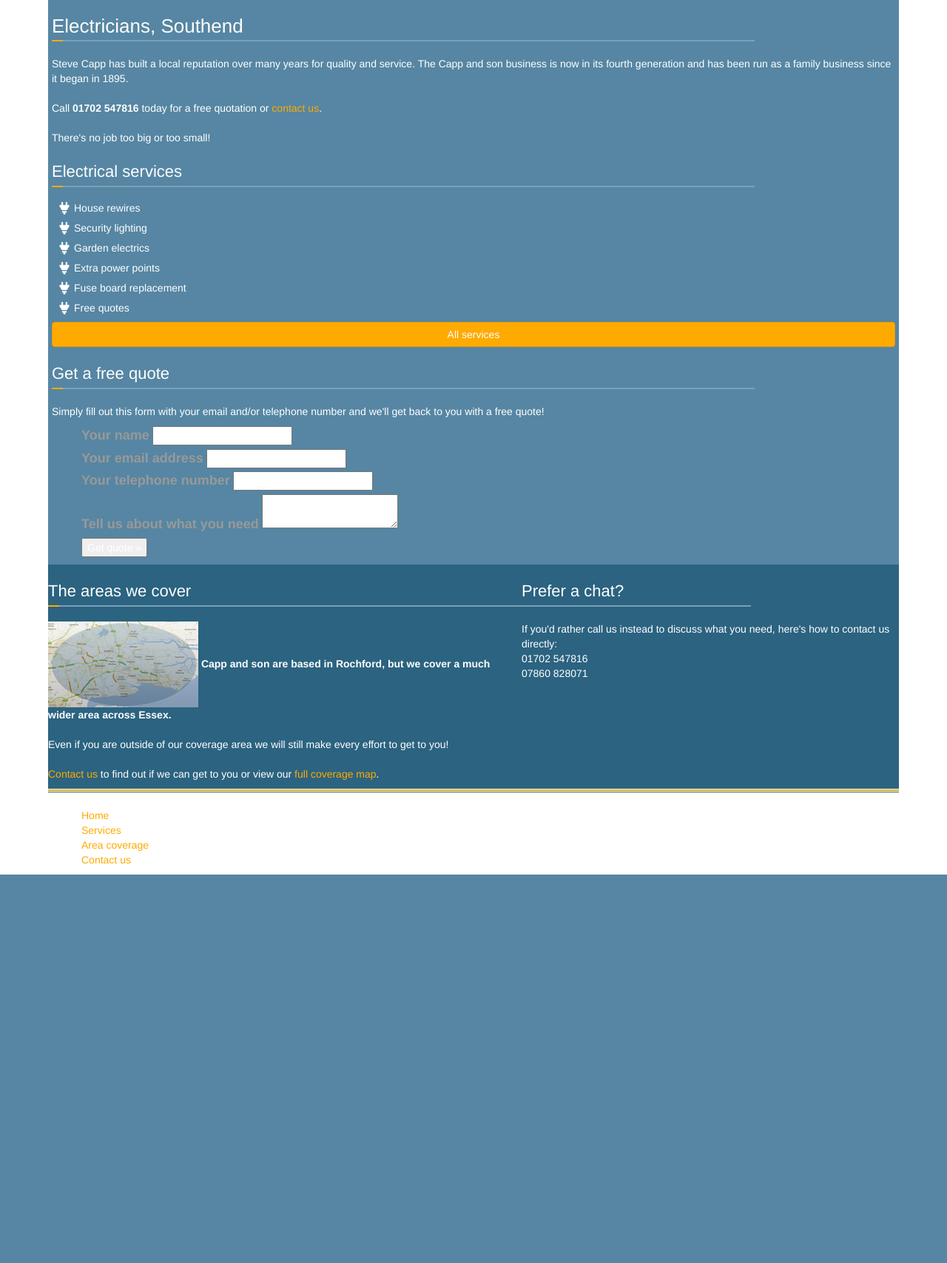
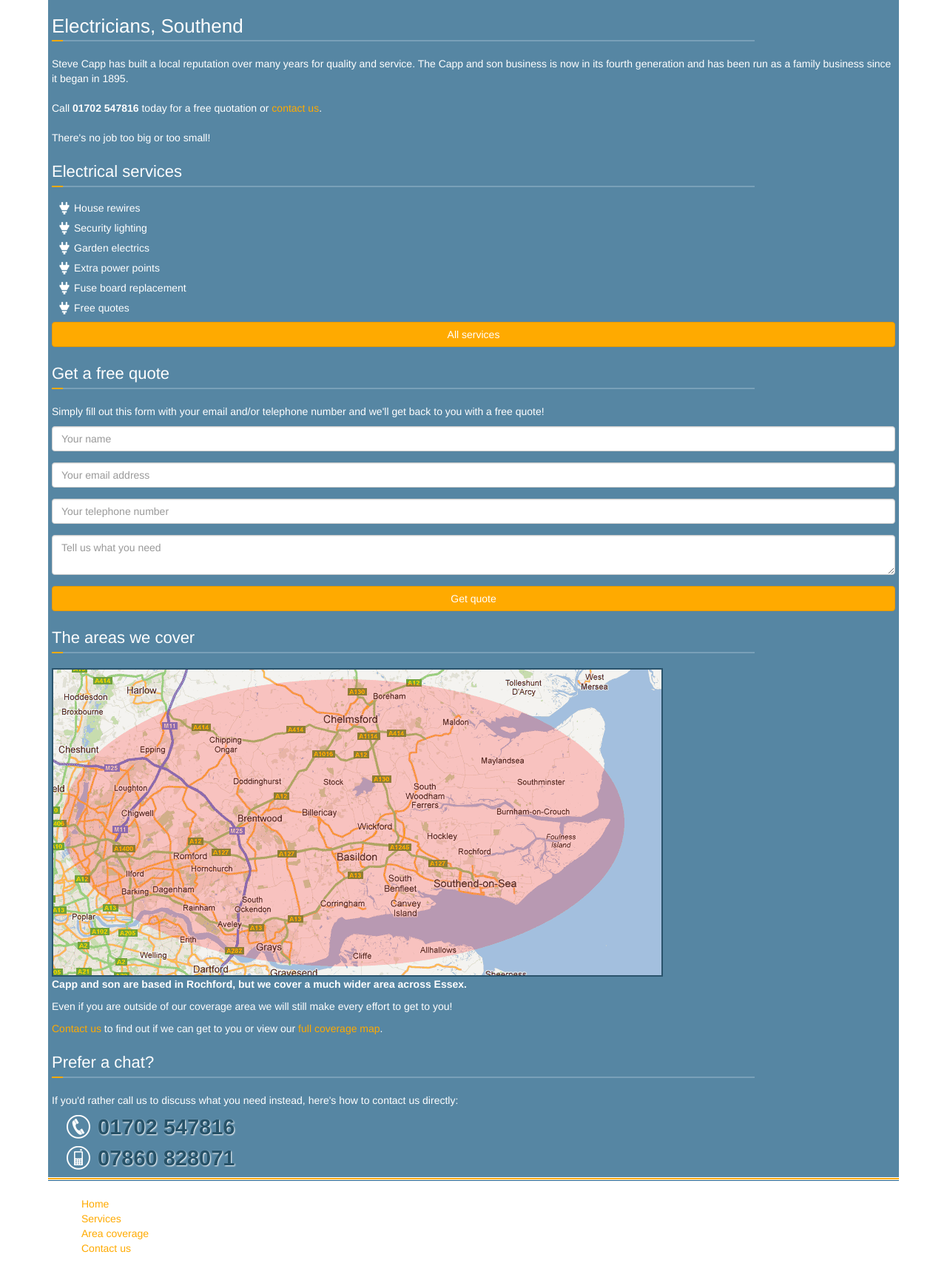
Before and after one commit to xurion/cappandson.co.uk, a PHP site: page /dist/index.html in a window 1280 px wide. Shown: the part 232-1939 px from the top of the page at 74% size. Before the commit the page ends 1414 px from the top, so only its background shows below. Run offline with PHP 8.4, Linux system fonts and the light colour scheme; some libraries are stand-ins or nearby versions.

Commit message:
Finished xs layout for index.

```diff
--- a/dist/index.html
+++ b/dist/index.html
@@ -79,7 +79,7 @@
         </ul>
         <a href="services.html" class="btn btn-primary btn-block">All services</a>
 
-        <div id="quoteForm">
+        <div class="quote-form">
 
             <h2>Get a free quote</h2>
 
@@ -87,71 +87,55 @@
 
             <form action="/quote.php" method="post">
 
-                <ul>
+                <div class="form-group">
+                    <input type="text" class="form-control" placeholder="Your name" name="name" required>
+                </div>
 
-                    <li>
-                        <label for="name">Your name</label>
-                        <input type="text" id="name" name="name">
-                    </li>
+                <div class="form-group">
+                    <input type="email" class="form-control" placeholder="Your email address" name="email" required>
+                </div>
 
-                    <li>
-                        <label for="email">Your email address</label>
-                        <input type="text" id="email" name="email">
-                    </li>
+                <div class="form-group">
+                    <input type="telephone" class="form-control" placeholder="Your telephone number" name="phone" required>
+                </div>
 
-                    <li>
-                        <label for="phone">Your telephone number</label>
-                        <input type="text" id="phone" name="phone">
-                    </li>
+                <div class="form-group">
+                    <textarea class="form-control" placeholder="Tell us what you need" name="enquiry" required></textarea>
+                </div>
 
-                    <li>
-                        <label for="enquiry">Tell us about what you need</label>
-                        <textarea id="enquiry" name="enquiry"></textarea>
-                    </li>
-
-                    <li class="submitButtonWrapper">
-                        <button class="submitButton">
-                            <span>Get quote &raquo;</span>
-                        </button>
-                    </li>
-
-                </ul>
+                <button type="submit" class="btn btn-primary btn-block">Get quote</button>
 
                 <input type="hidden" name="origin" value="">
 
             </form>
 
         </div>
-    </div>
-</div>
-
-<div class="row">
 
         <div class="areas-we-cover">
 
             <h2>The areas we cover</h2>
 
-        <p class="areas-description">
-            <a href="area-coverage.html"><img src="images/map-thumb.jpg" width="203" height="116" alt="The areas we cover" class="mapThumb"></a>
-            <strong>Capp and son are based in Rochford, but we cover a much wider area across Essex.</strong><br><br>
-            Even if you are outside of our coverage area we will still make every effort to get to you!<br><br>
-            <a href="contact-us.html">Contact us</a> to find out if we can get to you or view our <a href="area-coverage.html">full coverage map</a>.</p>
+            <a href="area-coverage.html"><img src="images/map.gif" alt="The areas we cover" class="map-thumbnail img-responsive"></a>
+            <p><strong>Capp and son are based in Rochford, but we cover a much wider area across Essex.</strong></p>
+            <p>Even if you are outside of our coverage area we will still make every effort to get to you!</p>
+            <p><a href="contact-us.html">Contact us</a> to find out if we can get to you<span class="hidden-xs"> or view our <a href="area-coverage.html">full coverage map</a></span>.</p>
 
         </div>
 
-    <div id="preferAChat">
+        <div class="prefer-a-chat">
 
             <h2>Prefer a chat?</h2>
 
-        If you'd rather call us instead to discuss what you need, here's how to contact us directly:
+            <p>If you'd rather call us to discuss what you need instead, here's how to contact us directly:</p>
 
-        <ul class="contactNumbers">
-            <li class="landline">01702 547816</li>
-            <li class="mobile">07860 828071</li>
+            <ul class="contact-numbers">
+                <li class="contact-number landline">01702 547816</li>
+                <li class="contact-number mobile">07860 828071</li>
             </ul>
 
         </div>
 
+    </div>
 </div>
 
                 </div>
--- a/src/less/main.less
+++ b/src/less/main.less
@@ -150,80 +150,12 @@ ul.bulleted li {
     }
 }
 
-.quote-form {
-
-    float: left;
-    padding-top: 20px;
-    width: 280px;
-
-    li {
-
-        background: #fff;
-        border: 1px solid #2a536c;
-        margin-bottom: 5px;
-        padding: 3px;
-        position: relative;
-
-        &.submitButtonWrapper {
-
-            background: transparent;
-            border: none;
-            padding: 0;
-            text-align: right;
-
-            .submitButton {
-
-                background: url(../images/submit-button-bg.png) no-repeat;
-                border: none;
-                color: #fa0;
-                cursor: pointer;
-                font-size: 18px;
-                height: 36px;
-                text-align: center;
-                width: 124px;
-
-                span {
-                    text-shadow: 1px 1px 3px #000;
-                }
-            }
-        }
-
-        label {
-
-            position: absolute;
-        }
-
-        input,
-        textarea {
-
-            background: transparent;
-            border: none;
-            display: block;
-            max-width: 100%;
-            min-width: 100%;
-            position: relative;
-        }
-    }
-}
-
 .areas-we-cover {
-
-    float: left;
-    margin-right: 20px;
-    width: 620px;
 
     .map-thumbnail {
 
         border: 2px solid #2a536c;
-        float: left;
-        margin-right: 10px;
     }
-}
-
-.prefer-a-chat {
-
-    float: left;
-    width: 280px;
 }
 
 .one-border {
@@ -254,10 +186,10 @@ ul.bulleted li {
 
 
 .contact-numbers {
-    margin-top: 20px;
+
     padding-left: 20px;
 
-    li {
+    .contact-number {
         color: #275268;
         font-size: 29px;
         font-weight: bold;
```
Also changed, not shown: dist/contact-us.html (+19 -31 lines), src/html/includes/prefer-a-chat.html (+5 -5 lines), src/html/includes/quote-form.html (+14 -26 lines), src/html/index.html (+5 -9 lines), dist/css/main.css, dist/images/map-thumb.jpg (deleted), src/images/map-thumb.jpg (deleted). Lines whose indentation alone changed are shown as unchanged.
